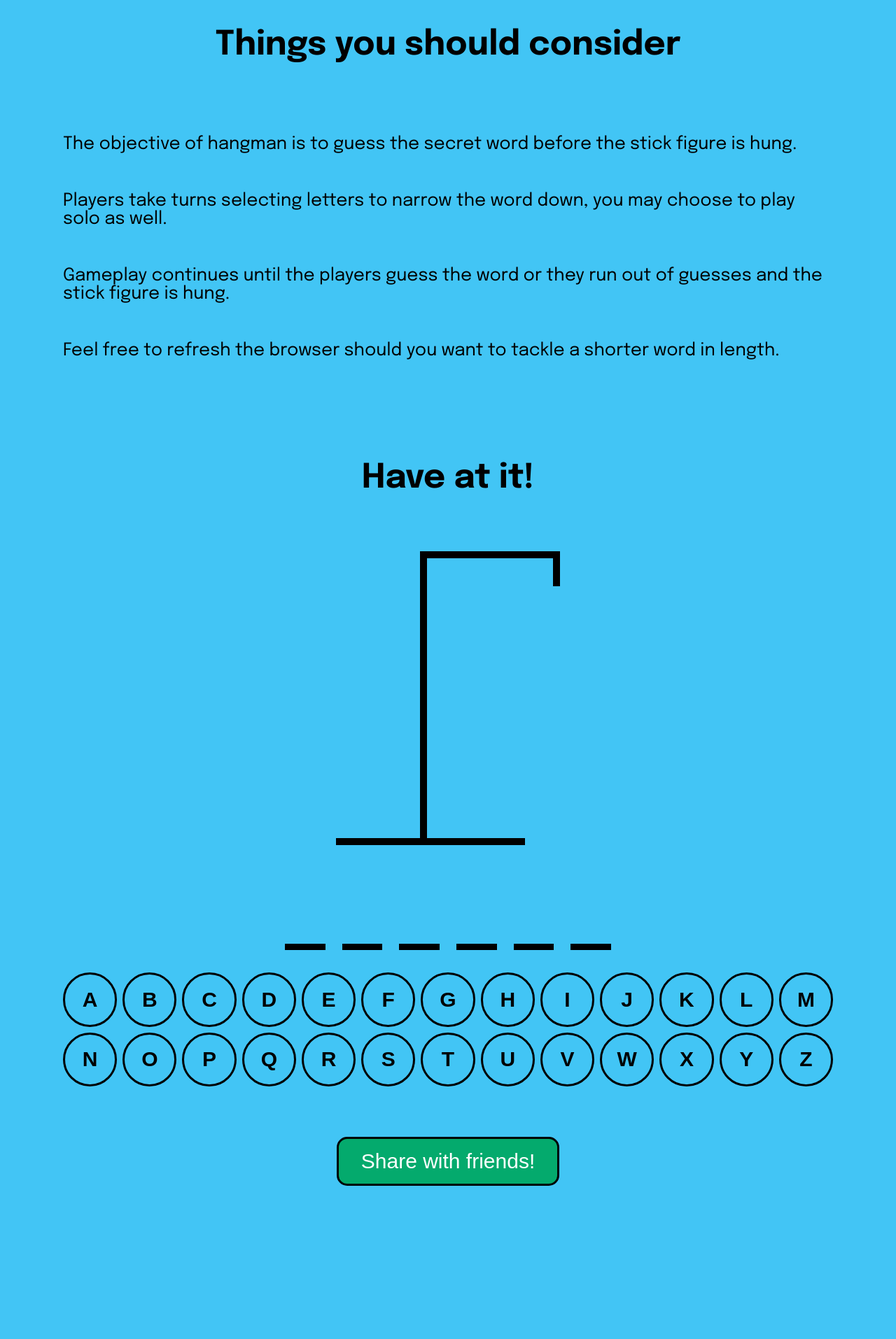
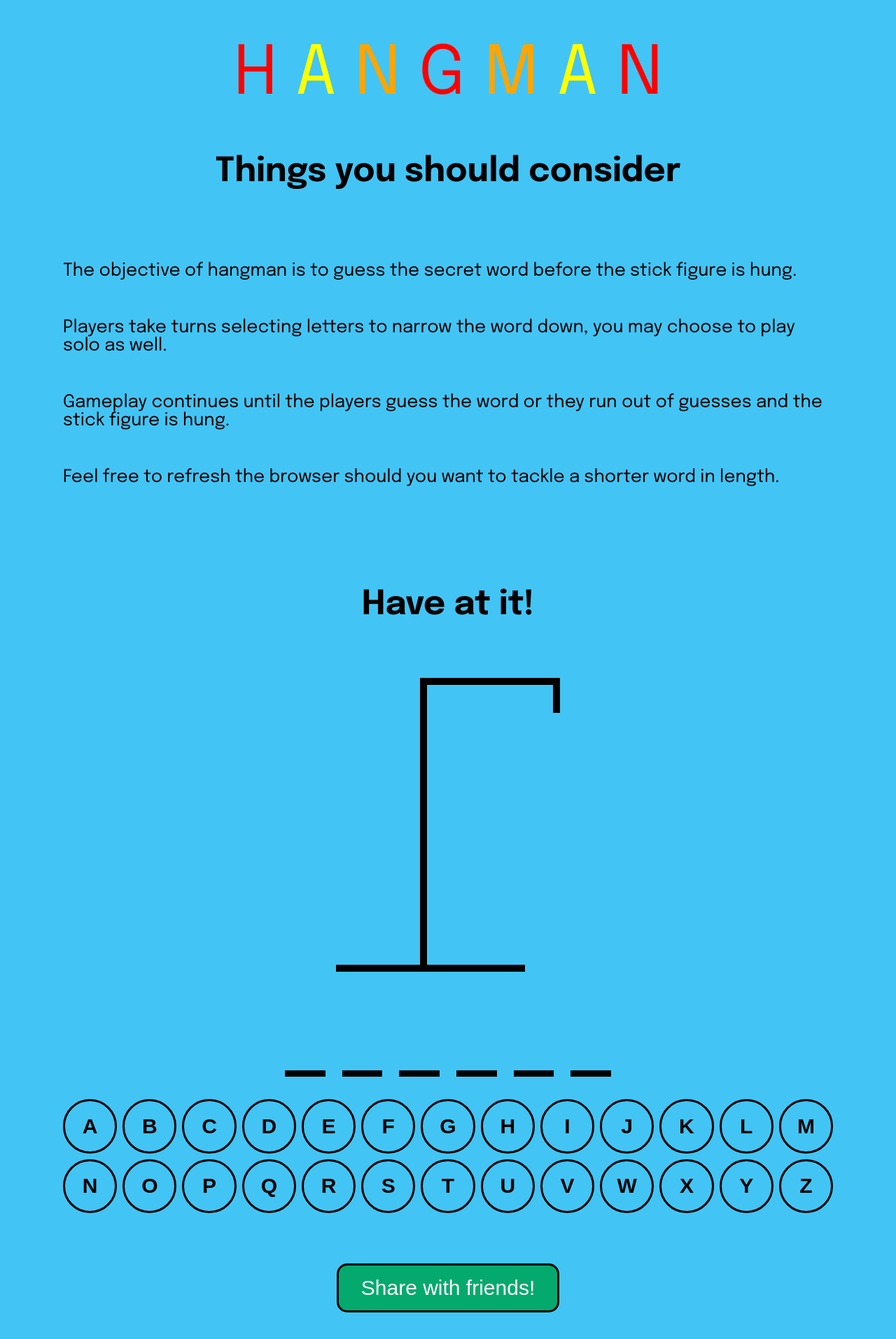
Before and after one commit to hadayahh/test, a React (Vite) app in the folder hangman/: page / in a window 1280 px wide. Shown: the top 1914 px of the page at 70% size. Before the commit the page ends 1703 px from the top, so only its background shows below. Built offline with nearby package versions, Linux system fonts and the light colour scheme; a web font is replaced by a local one.

Commit message:
hangman styling

```diff
--- a/hangman/src/App.tsx
+++ b/hangman/src/App.tsx
@@ -8,6 +8,7 @@ import { Keyboard } from './Keyboard'
 import './App.css';
 
 import swal from 'sweetalert';
+
 
 function share(): void {
   let url = document.location.href;
@@ -100,8 +101,16 @@ function App() {
   },[])
 
   return (
-
     <div style={{maxWidth: '1100px', display: 'flex', flexDirection: 'column', gap: '2rem', margin: 'auto', alignItems: 'center'}}>
+      <div style={{marginTop: '50px '}}>
+        <span style={{color: 'red', fontSize: '6rem', letterSpacing: '27px'}}>H</span>
+        <span style={{color: 'yellow', fontSize: '6rem', letterSpacing: '27px'}}>A</span>
+        <span style={{color: 'orange', fontSize: '6rem', letterSpacing: '27px'}}>N</span>
+        <span style={{color: 'red', fontSize: '6rem', letterSpacing: '27px'}}>G</span>
+        <span style={{color: 'orange', fontSize: '6rem', letterSpacing: '27px'}}>M</span>
+        <span style={{color: 'yellow', fontSize: '6rem', letterSpacing: '27px'}}>A</span>
+        <span style={{color: 'red', fontSize: '6rem'}}>N</span>
+      </div>
       <h1 style={{fontSize: "3rem"}}>Things you should consider</h1>
       <ul style={{fontSize: '25px'}}>
         <li>The objective of hangman is to guess the secret word before the stick figure is hung.</li>
@@ -116,7 +125,7 @@ function App() {
       <div style={{alignSelf: "stretch"}}>
         <Keyboard disabled={isWinner || isLoser} activeLetters={guessedLetters.filter(letter => wordToGuess.includes(letter))} inactiveLetters={incorrectLetters} addGuessedLetter={addGuessedLetter}/>
       </div>
-      <button id= 'button' onClick={() => share()}>Share with friends!</button>
+      <button style={{marginBottom: '50px'}} id= 'button' onClick={() => share()}>Share with friends!</button>
     </div>
   )
 }
```
